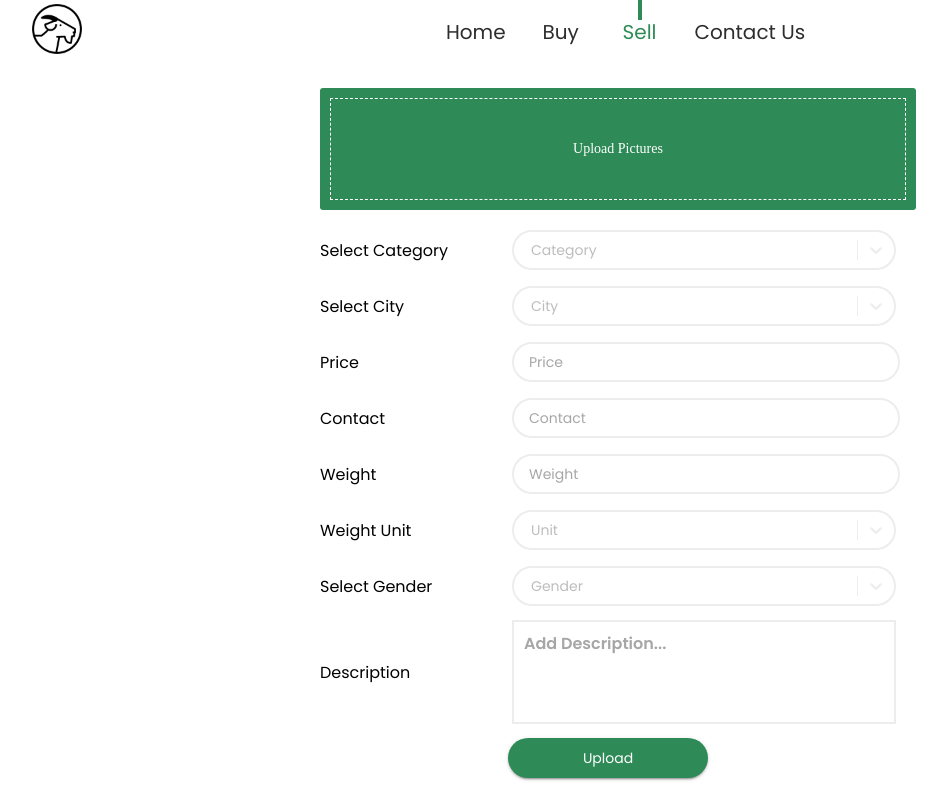
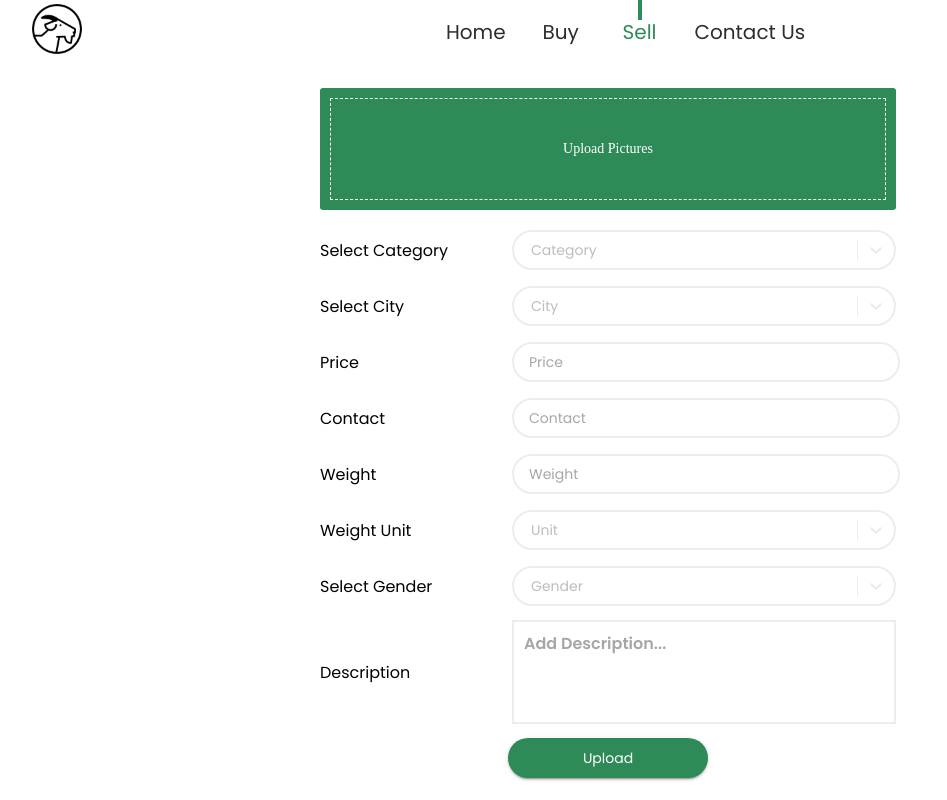
Before and after one commit to arslansajid/qurbani-web-app, a React (Create React App) app: page /sell in a window 1280 px wide. Shown: the top 800 px of the page, without its empty margins (32-979 px from the left). Built offline with nearby package versions, Linux system fonts and the light colour scheme.

Commit message:
picker component styles fixed

```diff
--- a/src/components/ImagePicker/index.js
+++ b/src/components/ImagePicker/index.js
@@ -68,9 +68,6 @@ const Thumb = styled.div`
   width: 78px;
   height: 78px;
   box-sizing: border-box;
-  // position: absolute;
-  // top: 0;
-  // left: 0;
   border-radius: 3px;
   margin-right: 10px;
   object-fit: contain;
@@ -105,16 +102,9 @@ const DropZone = styled.div`
 	height: 100%;
   background-color: transparent;
   z-index: 100;
-
-  @media (max-width: 425px) {
-    width: 64px;
-    height: 64px;
-  }
 `;
 
 const ImageContainer = styled.div`
-	width: 100%;
-	height: 100%;
 	background-color: ${Colors.appRed};
 	display: flex;
 	justify-content: center;
@@ -123,10 +113,6 @@ const ImageContainer = styled.div`
   cursor: pointer;
   padding: 10px;
 
-  @media (max-width: 425px) {
-    width: 64px;
-    height: 64px;
-  }
 `;
 
 const Picker = styled.div`
@@ -139,8 +125,8 @@ const Picker = styled.div`
   align-items: center;
 
   @media (max-width: 425px) {
-    width: 52px;
-    height: 52px;
+    width: 100%;
+    height: 100%;
   }
 `;
 
```
